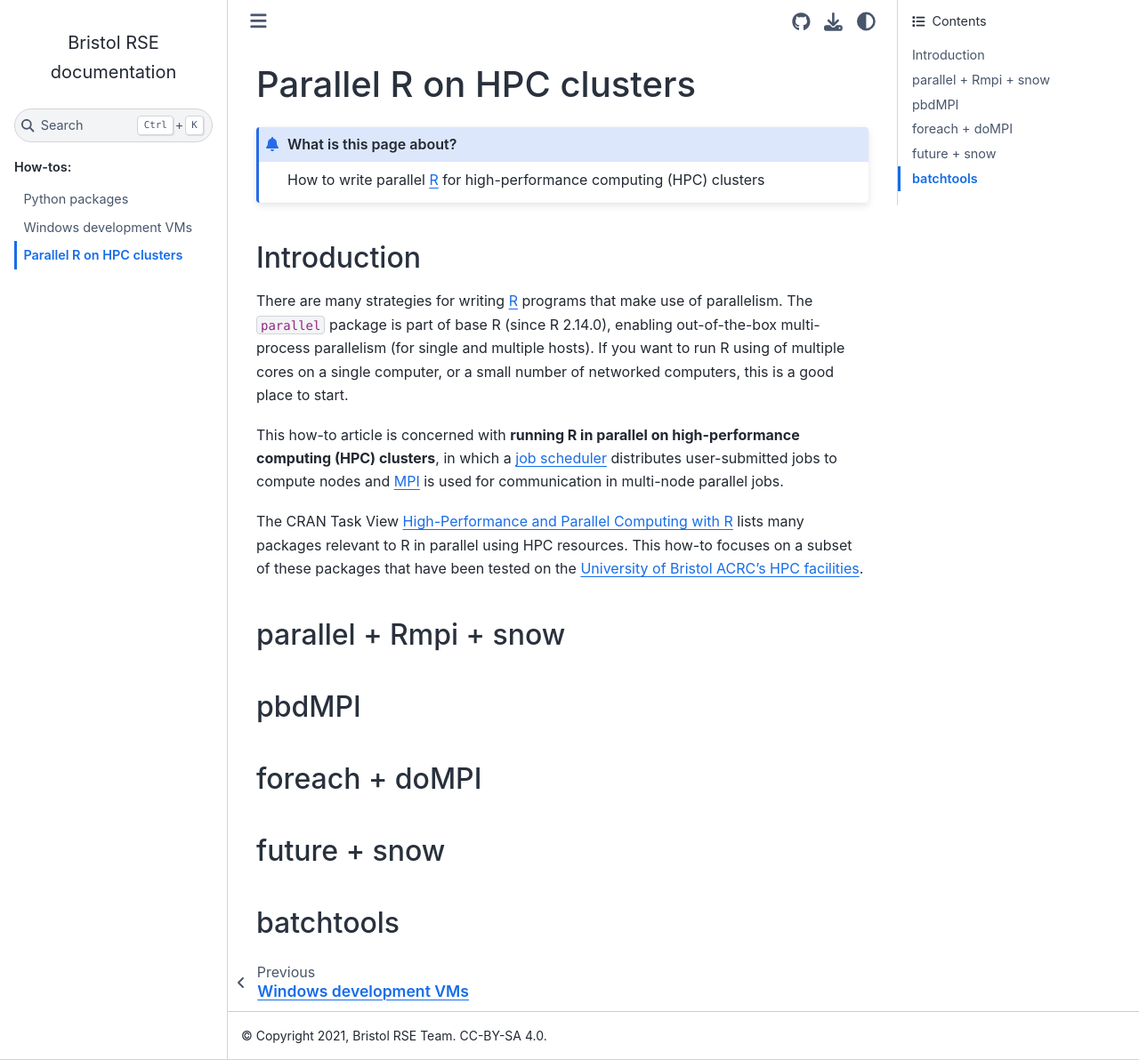
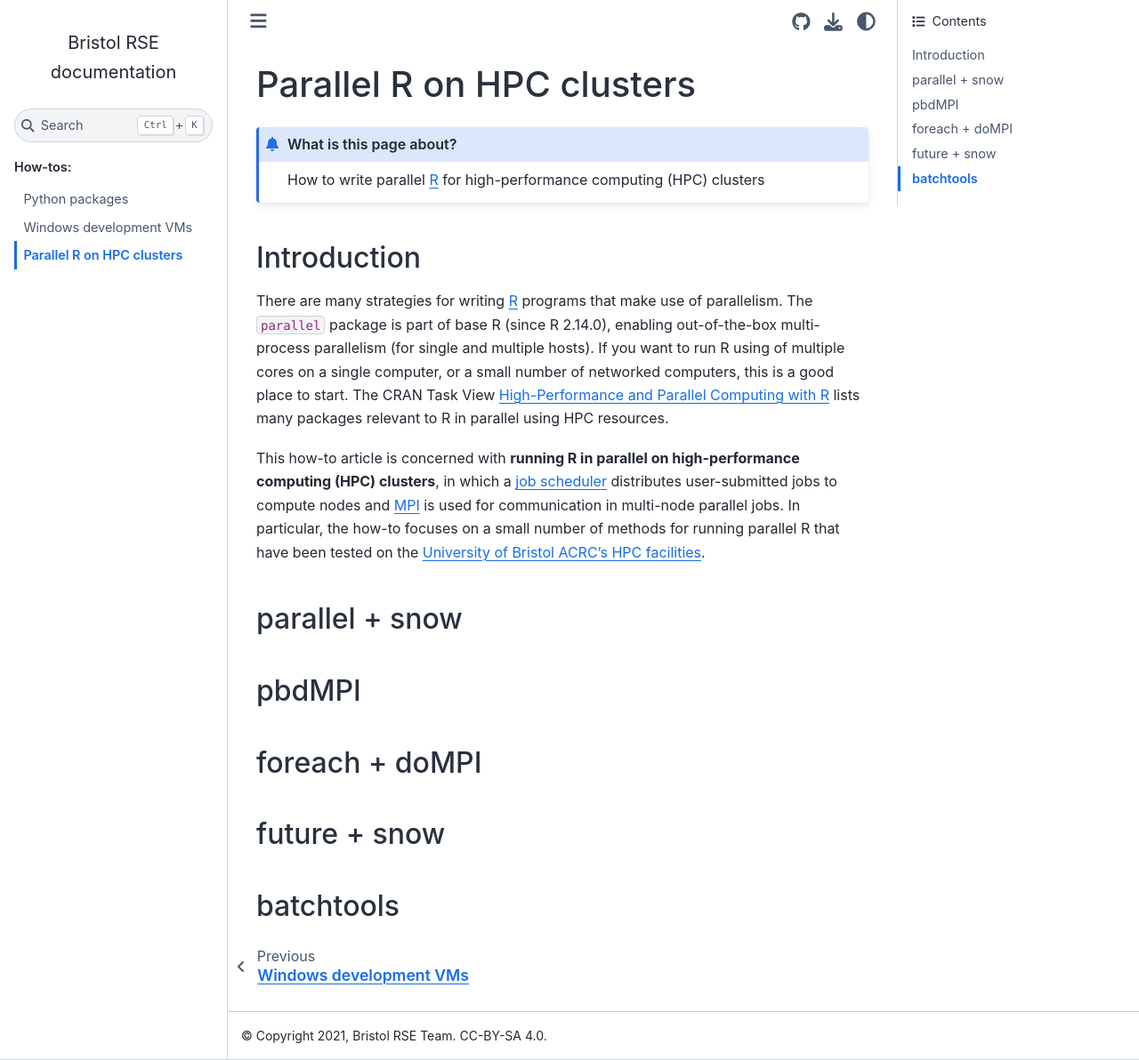
Before and after one commit to BristolRSE/bristolrse.github.io, a Sphinx documentation site: the page built from source/how-tos/parallel_R.rst, in a window 1280 px wide and 1192 px high. Shown: the whole window at 89% size. Built offline with Sphinx 7.4.7 and the Sphinx Book theme 1.1.4, drawn with Linux system fonts in a browser that asks for light colours.

Commit message:
Update introdution wording

```diff
--- a/source/how-tos/parallel_R.rst
+++ b/source/how-tos/parallel_R.rst
@@ -13,14 +13,15 @@ Introduction
 
 There are many strategies for writing `R <https://www.r-project.org/>`_ programs that make use of parallelism.
 The ``parallel`` package is part of base R (since R 2.14.0), enabling out-of-the-box multi-process parallelism (for single and multiple hosts). If you want to run R using of multiple cores on a single computer, or a small number of networked computers, this is a good place to start.
+The CRAN Task View `High-Performance and Parallel Computing with R <https://cran.r-project.org/web/views/HighPerformanceComputing.html>`_ lists many packages relevant to R in parallel using HPC resources.
 
 This how-to article is concerned with **running R in parallel on high-performance computing (HPC) clusters**, in which a `job scheduler <https://en.wikipedia.org/wiki/Job_scheduler>`_ distributes user-submitted jobs to compute nodes and `MPI <https://en.wikipedia.org/wiki/Message_Passing_Interface>`_ is used for communication in multi-node parallel jobs.
+In particular, the how-to focuses on a small number of methods for running parallel R that have been tested on the `University of Bristol ACRC's HPC facilities <https://www.bristol.ac.uk/acrc/high-performance-computing/>`_.
 
-The CRAN Task View `High-Performance and Parallel Computing with R <https://cran.r-project.org/web/views/HighPerformanceComputing.html>`_ lists many packages relevant to R in parallel using HPC resources.
-This how-to focuses on a subset of these packages that have been tested on the `University of Bristol ACRC's HPC facilities <https://www.bristol.ac.uk/acrc/high-performance-computing/>`_.
 
-parallel + Rmpi + snow
-======================
+parallel + snow
+===============
+
 
 
 pbdMPI
```
